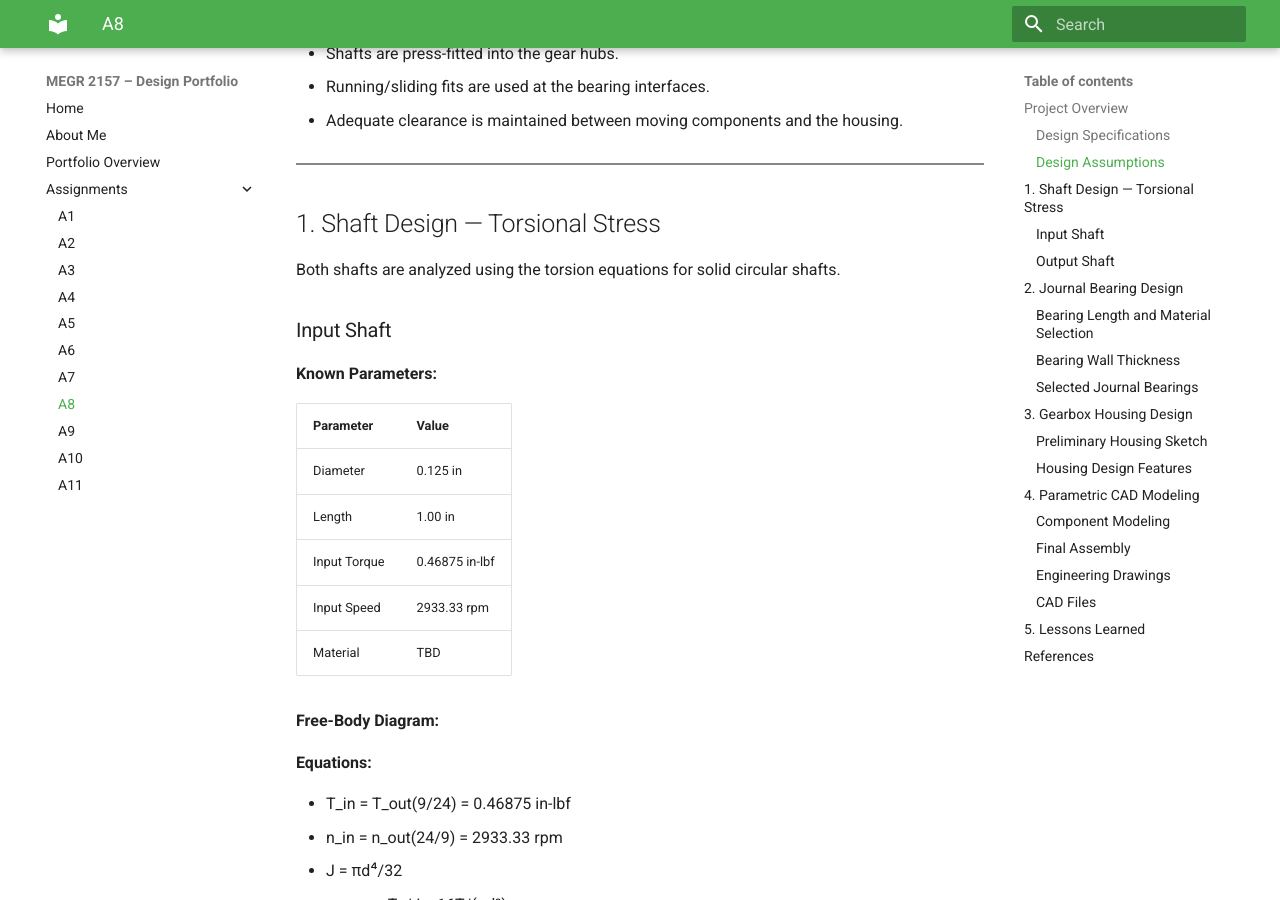
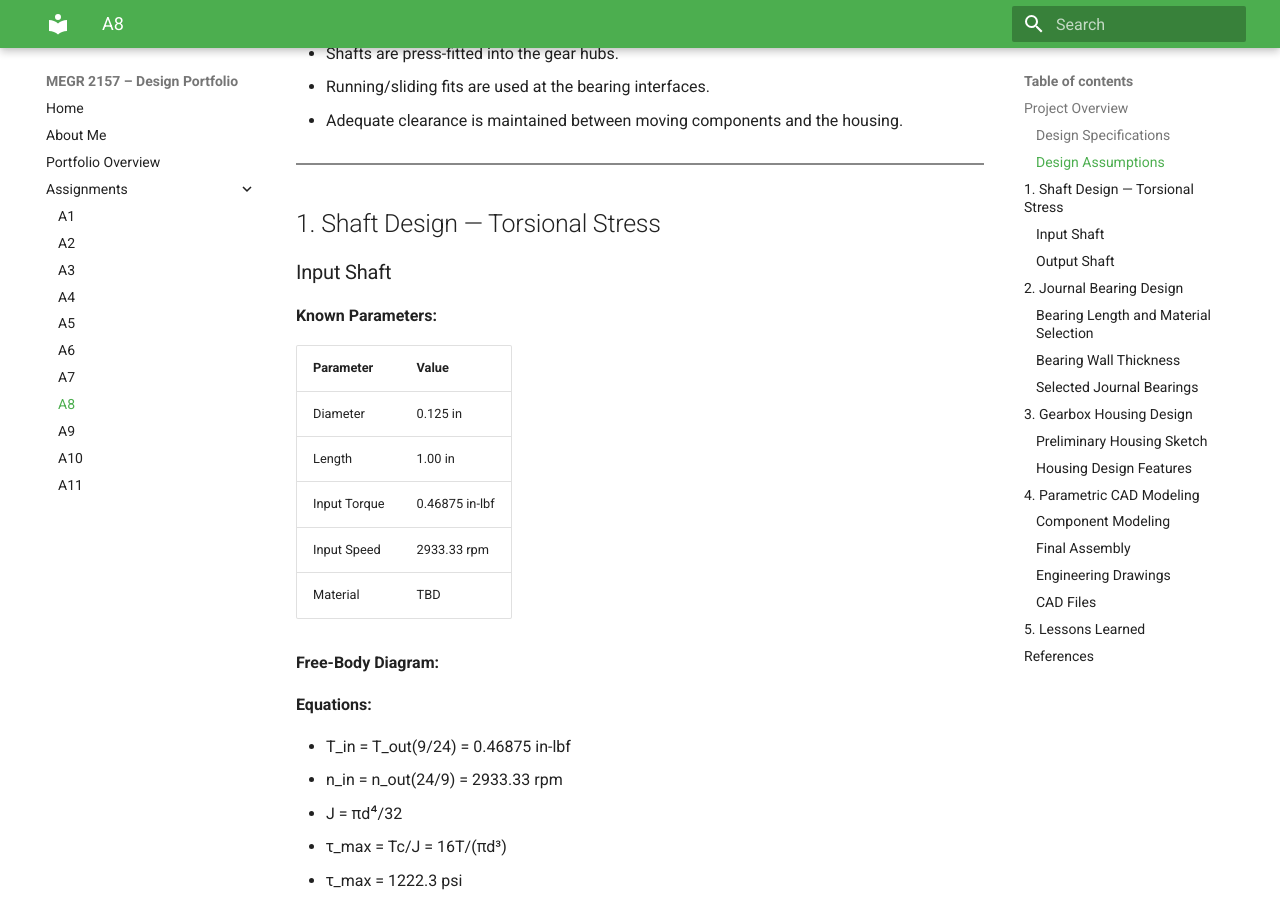
Before and after one commit to gparx/design-portfolio, an MkDocs documentation site: the page built from docs/assignments/A08/index.md, in a window 1280 px wide and 900 px high, scrolled down 990 px. Built offline with MkDocs 1.6.1 and Material for MkDocs 9.7.7, drawn with Linux system fonts in a browser that asks for light colours.

Commit message:
Update index.md by removing placeholder comments
Removed placeholders for diagrams and equations in the shaft design section.

```diff
--- a/docs/assignments/A08/index.md
+++ b/docs/assignments/A08/index.md
@@ -31,7 +31,6 @@ Design a gearbox which can be assembled and disassembled. The spur gears have a
 
 ## 1. Shaft Design — Torsional Stress
 
-Both shafts are analyzed using the torsion equations for solid circular shafts.
 
 ### Input Shaft
 
@@ -47,7 +46,7 @@ Both shafts are analyzed using the torsion equations for solid circular shafts.
 
 **Free-Body Diagram:**
 
-<!-- INSERT INPUT SHAFT FBD -->
+
 
 **Equations:**
 
@@ -80,7 +79,7 @@ Both shafts are analyzed using the torsion equations for solid circular shafts.
 
 **Free-Body Diagram:**
 
-<!-- INSERT OUTPUT SHAFT FBD -->
+
 
 **Equations:**
 
@@ -119,7 +118,7 @@ Journal bearings are used to support the rotating shafts while allowing relative
 
 **Free-Body Diagram:**
 
-<!-- INSERT JOURNAL BEARING FBD -->
+
 
 **Design Equations:**
 
@@ -153,7 +152,6 @@ Bearing wall thickness is determined by analyzing the stresses acting on the sle
 
 **Calculations:**
 
-<!-- INSERT EQUATIONS, ALGEBRAIC SOLUTION, AND NUMERICAL RESULTS -->
 
 | Parameter | Input Bearing | Output Bearing |
 |---|---|---|
@@ -178,7 +176,7 @@ The housing must provide sufficient gear clearance, shaft alignment, and appropr
 
 ### Preliminary Housing Sketch
 
-<!-- INSERT HOUSING SKETCH -->
+
 
 ### Housing Design Features
 
```
